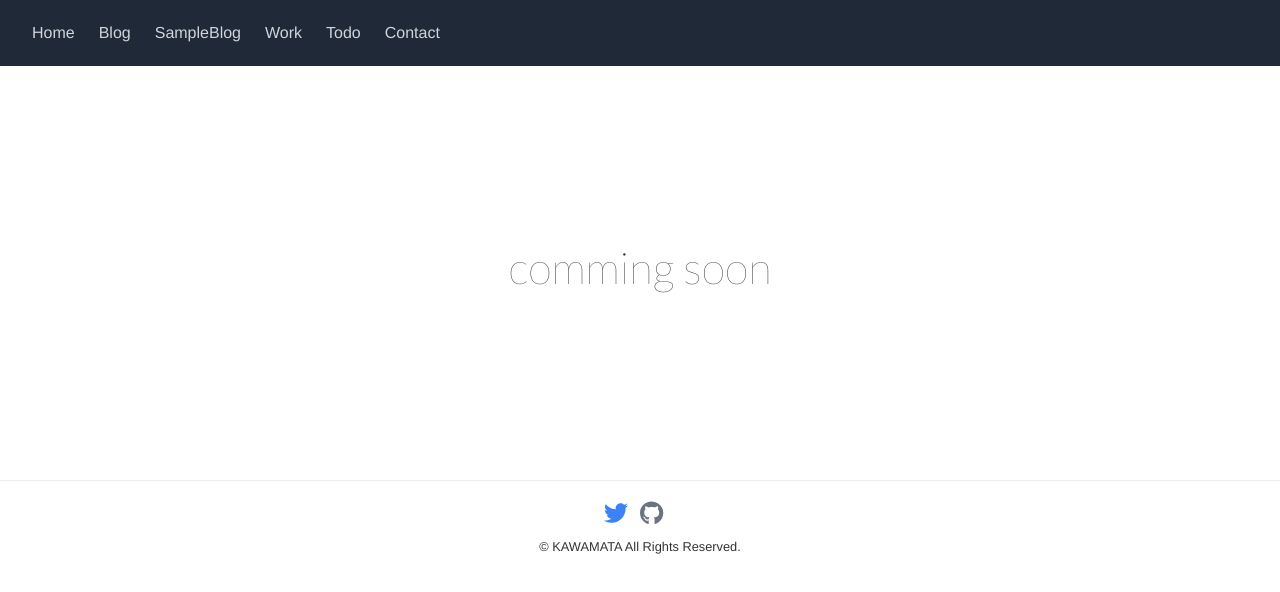
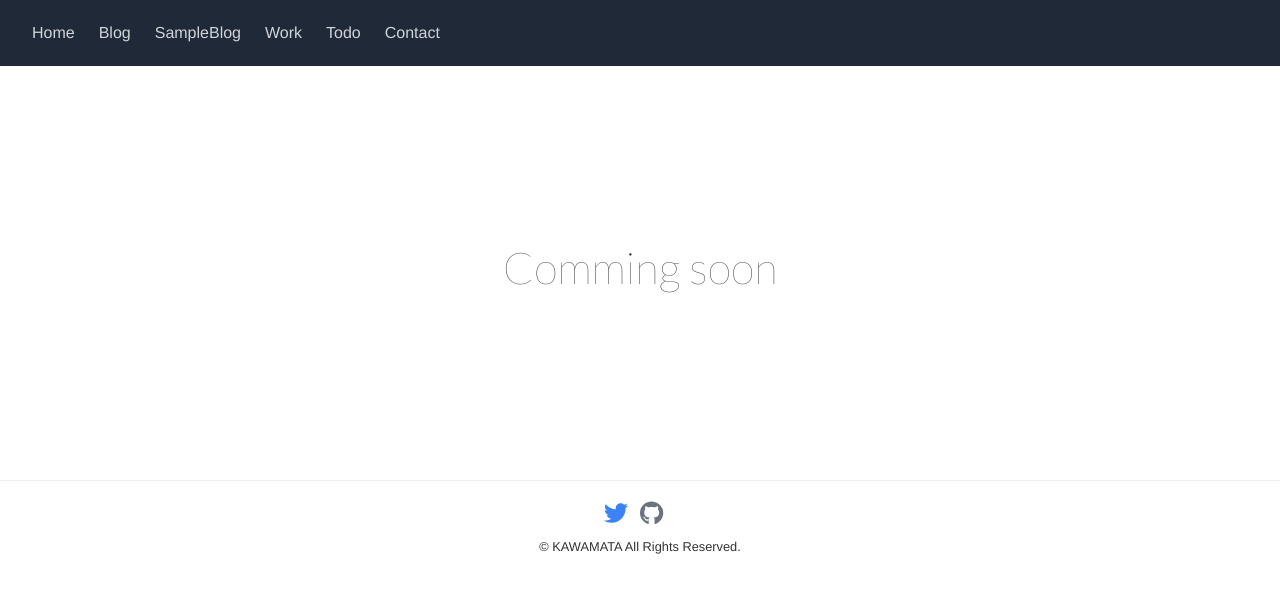
Before and after one commit to mogura7777/Portfolio, a Next.js app: page /work in a window 1280 px wide. Shown: the top 592 px of the page. Built offline with nearby package versions, Linux system fonts and the light colour scheme; some icons are missing.

Commit message:
Comming soon共通化

```diff
--- /dev/null
+++ b/src/components/Nopage.js
@@ -0,0 +1,8 @@
+/** @format */
+export default function Nopage(props) {
+  return (
+    <div className="no_page">
+      <p className=" ttl">Comming soon</p>
+    </div>
+  );
+}
--- a/src/pages/404.js
+++ b/src/pages/404.tsx
@@ -3,7 +3,7 @@ import Layout from "../components/Layout";
 import Link from "next/link";
 import { client } from "../libs/client";
 
-export default function Custom404({ blog }) {
+export default function Custom404({}) {
   return (
     <Layout title="404">
       <div className="no_page">
--- a/src/pages/blog.js
+++ b/src/pages/blog.tsx
@@ -2,14 +2,23 @@
 import Layout from "../components/Layout";
 import Link from "next/link";
 import { client } from "../libs/client";
+import type { Blog, Tag } from "types/blog";
+// データをテンプレートに受け渡す部分の処理を記述します
+export const getStaticProps = async () => {
+  const data = await client.get({ endpoint: "blog" });
+
+  return {
+    props: {
+      blog: data.contents,
+    },
+  };
+};
 
 export default function Blog({ blog }) {
-  console.log("🚀 ~ file: blog.js:17 ~ Blog ~ blog", blog);
-
   return (
     <Layout title="Blog">
       <ul>
-        {blog.map((blog) => (
+        {blog.map((blog: Blog) => (
           <li className="Blog__box" key={blog.id}>
             <Link className="Blog__link" href={`/blog/${blog.id}`}>
               <div className="Blog__data">{blog.publishedAt}:</div>
@@ -21,14 +30,3 @@ export default function Blog({ blog }) {
     </Layout>
   );
 }
-
-// データをテンプレートに受け渡す部分の処理を記述します
-export const getStaticProps = async () => {
-  const data = await client.get({ endpoint: "blog" });
-
-  return {
-    props: {
-      blog: data.contents,
-    },
-  };
-};
--- a/src/pages/contact.tsx
+++ b/src/pages/contact.tsx
@@ -1,14 +1,12 @@
 /** @format */
 
 import Layout from "../components/Layout";
-import Image from "next/image";
+import Nopage from "../components/Nopage";
 
 export default function Contact() {
   return (
     <Layout title="Contact">
-      <div className="no_page">
-        <p className=" ttl">comming soon</p>
-      </div>
+      <Nopage></Nopage>
     </Layout>
   );
 }
--- a/src/pages/todo.tsx
+++ b/src/pages/todo.tsx
@@ -1,14 +1,11 @@
 /** @format */
 
 import Layout from "../components/Layout";
-import Image from "next/image";
-
+import Nopage from "../components/Nopage";
 export default function Contact() {
   return (
     <Layout title="Contact">
-      <div className="no_page">
-        <p className=" ttl">comming soon</p>
-      </div>
+      <Nopage></Nopage>
     </Layout>
   );
 }
--- a/src/pages/work.tsx
+++ b/src/pages/work.tsx
@@ -1,14 +1,12 @@
 /** @format */
 
 import Layout from "../components/Layout";
-import Image from "next/image";
+import Nopage from "../components/Nopage";
 
 export default function Contact() {
   return (
     <Layout title="Contact">
-      <div className="no_page">
-        <p className=" ttl">comming soon</p>
-      </div>
+      <Nopage></Nopage>
     </Layout>
   );
 }
```
